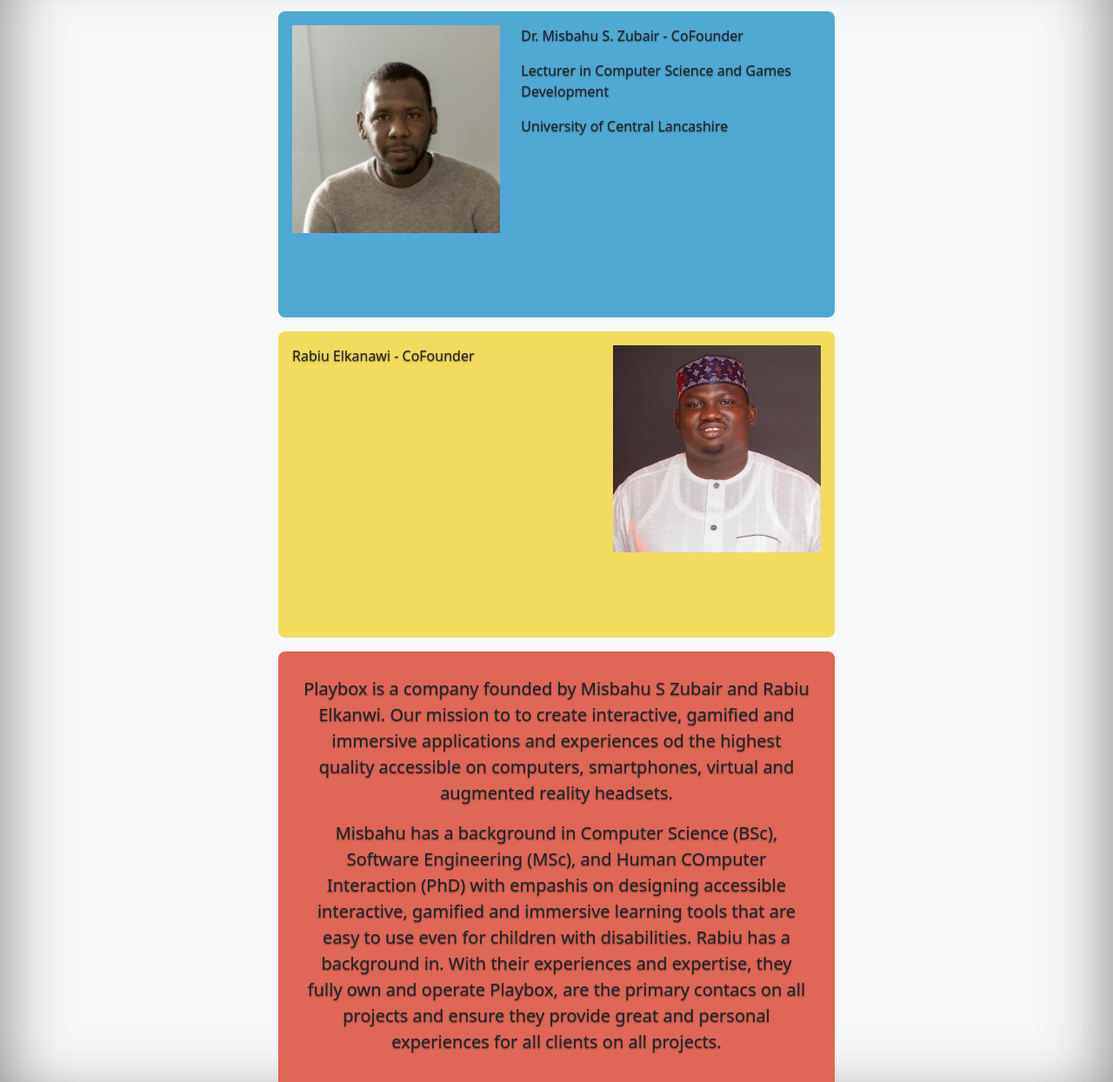
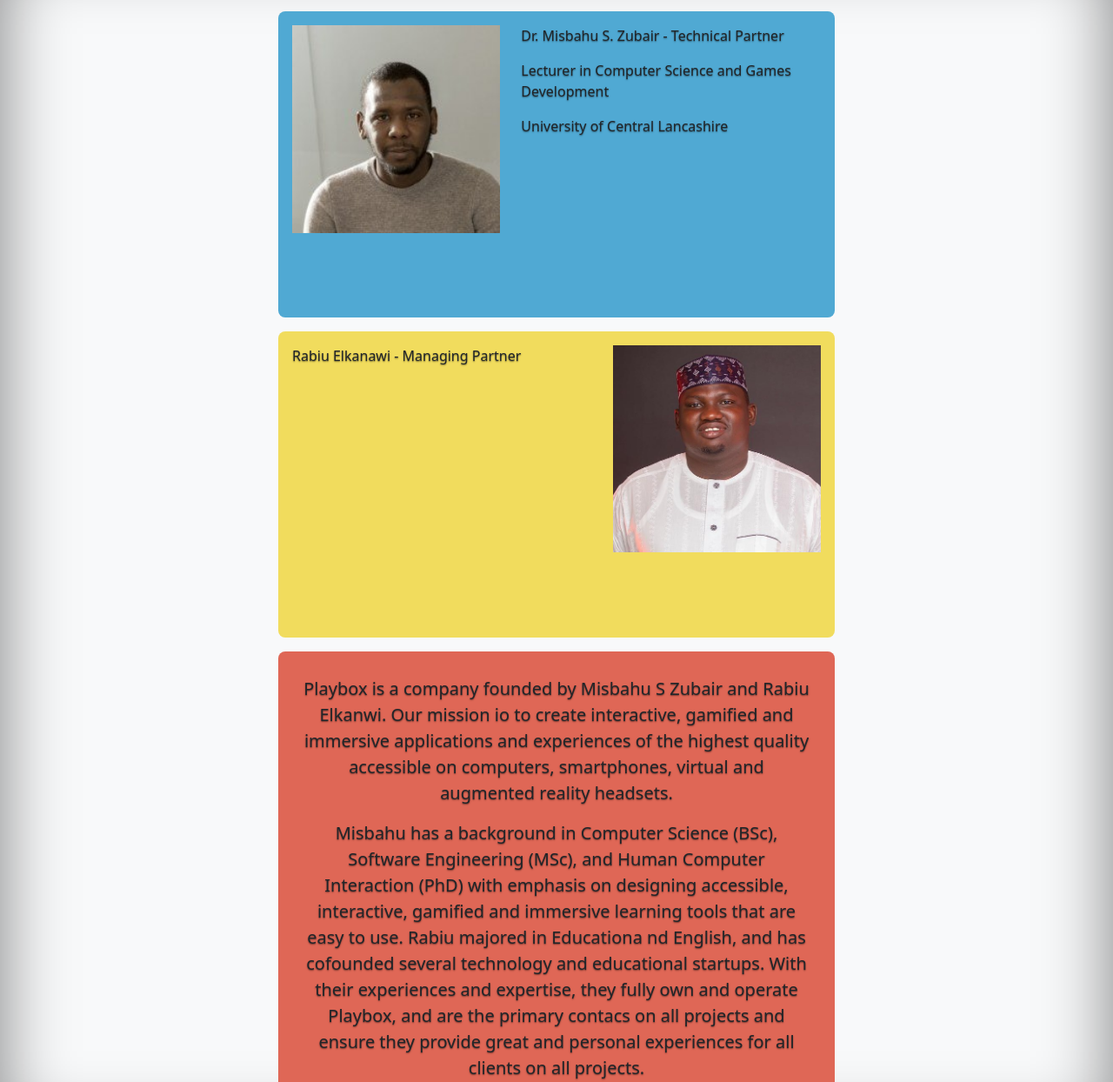
Before and after one commit to acodedoer/playbox, a plain HTML site: page about.html in a window 1280 px wide. Shown: the part 56-1300 px from the top of the page at 87% size. Drawn offline with nearby package versions, Linux system fonts and the light colour scheme.

Commit message:
about us updated

```diff
--- a/about.html
+++ b/about.html
@@ -34,7 +34,7 @@
         <div class="row">
             <div class="col-md-5" ><img style="width: 100%;" src="./msz.jpg"></div>
             <div class="col-md-7 mid">
-                <p>Dr. Misbahu S. Zubair - CoFounder</p>
+                <p>Dr. Misbahu S. Zubair - Technical Partner</p>
                 <p>Lecturer in Computer Science and Games Development</p>
                 <p>University of Central Lancashire</p>
             </div>
@@ -44,7 +44,7 @@
     <section class="example yellow" >
         <div class="row">
             <div class="col-md-7 mid">
-                <p>Rabiu Elkanawi - CoFounder</p>
+                <p>Rabiu Elkanawi - Managing Partner</p>
             </div>
             <div class="col-md-5" ><img style="max-width: 100%;" src="rabiu.jpeg"></div>
         </div>
@@ -53,11 +53,11 @@
     <section class="example orange ">
         <div class="row" style="font-size: 1.25rem; padding: 12px;text-align: center;">
             <p>
-                Playbox is a company founded by Misbahu S Zubair and Rabiu Elkanwi. Our mission to to create interactive, gamified and immersive applications and experiences od the highest quality accessible on computers, smartphones, virtual and augmented reality headsets.
+                Playbox is a company founded by Misbahu S Zubair and Rabiu Elkanwi. Our mission io to create interactive, gamified and immersive applications and experiences of the highest quality accessible on computers, smartphones, virtual and augmented reality headsets.
             </p>
 
             <p>
-                Misbahu has a background in Computer Science (BSc), Software Engineering (MSc), and Human COmputer Interaction (PhD) with empashis on designing accessible interactive, gamified and immersive learning tools that are easy to use even for children with disabilities. Rabiu has a background in. With their experiences and expertise, they fully own and operate Playbox, are the primary contacs on all projects and ensure they provide great and personal experiences for all clients on all projects.
+                Misbahu has a background in Computer Science (BSc), Software Engineering (MSc), and Human Computer Interaction (PhD) with emphasis on designing accessible, interactive, gamified and immersive learning tools that are easy to use. Rabiu majored in Educationa nd English, and has cofounded several technology and educational startups. With their experiences and expertise, they fully own and operate Playbox, and are the primary contacs on all projects and ensure they provide great and personal experiences for all clients on all projects.
             </p>
         </div>
     </section>
```
Also changed, not shown: examples.html (+2 -2 lines).
